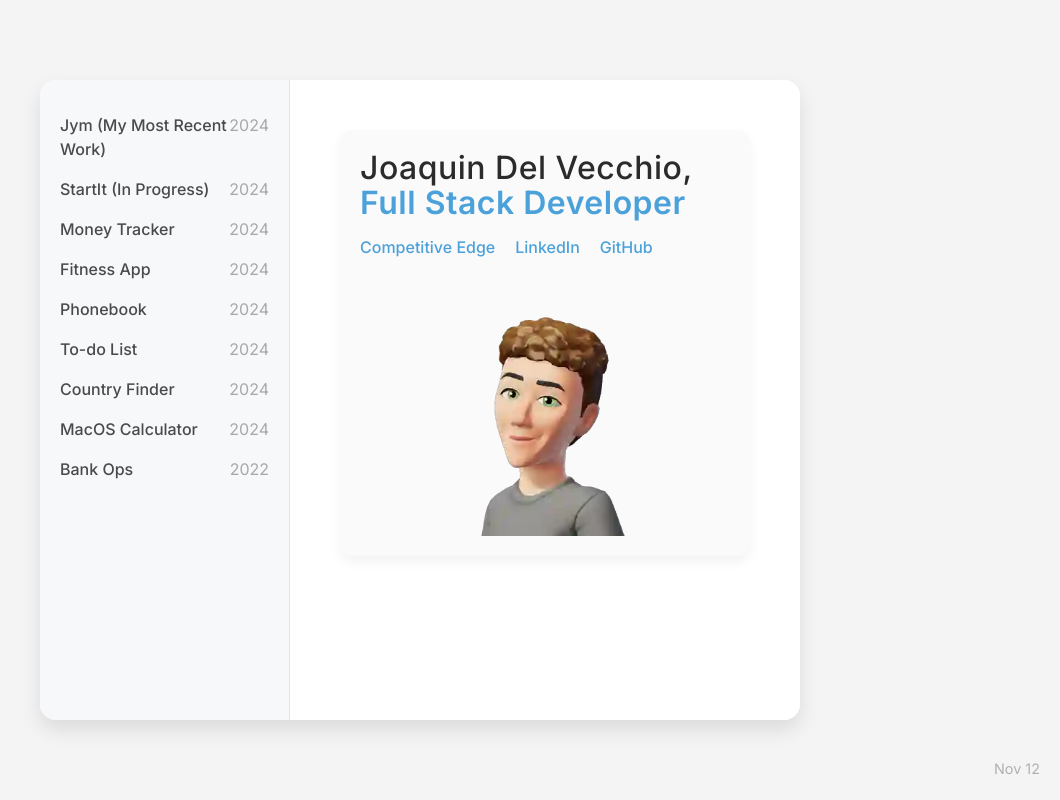
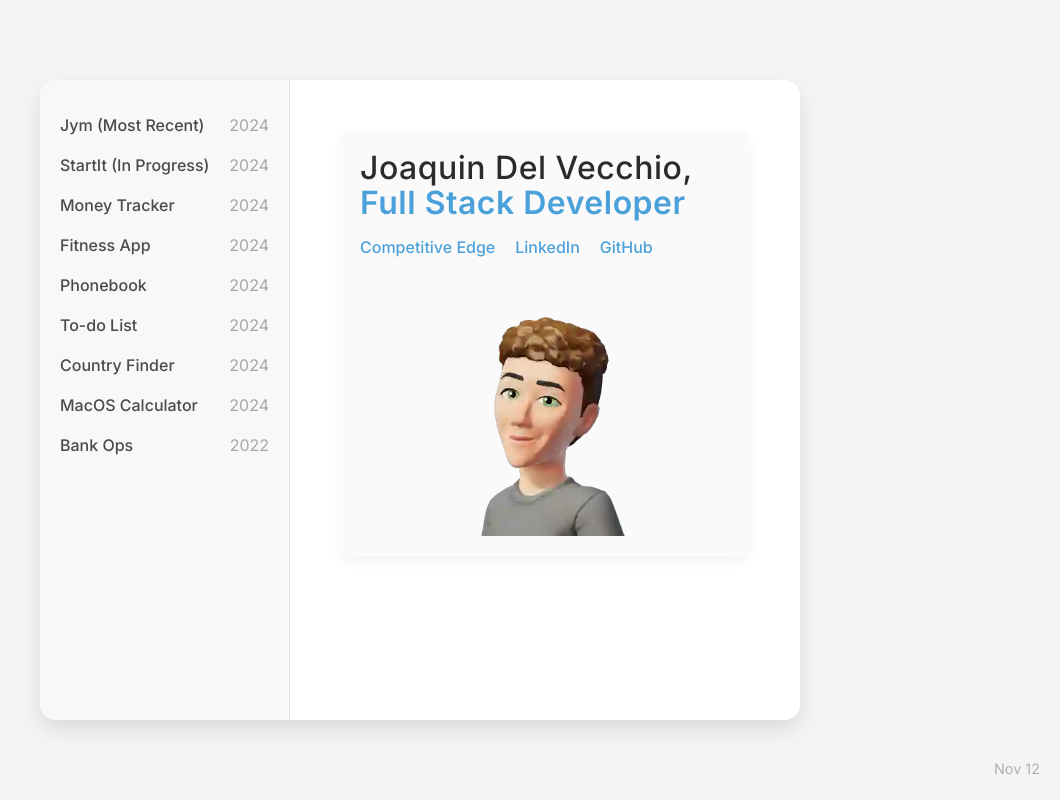
Before and after one commit to JoaDelVecchio/personalWebsite, a React (Vite) app: page / in a window 1280 px wide. Shown: the whole page, without its empty margins (220-1280 px from the left). Built offline with nearby package versions, Linux system fonts and the light colour scheme.

Commit message:
Change name

```diff
--- a/src/App.jsx
+++ b/src/App.jsx
@@ -12,7 +12,7 @@ function App() {
   const projects = [
     {
       id: "Jym",
-      name: "Jym (My Most Recent Work)",
+      name: "Jym (Most Recent)",
       year: "2024",
       link: "https://gym-app-tau-swart.vercel.app/",
       image: "Jym.png",
```
